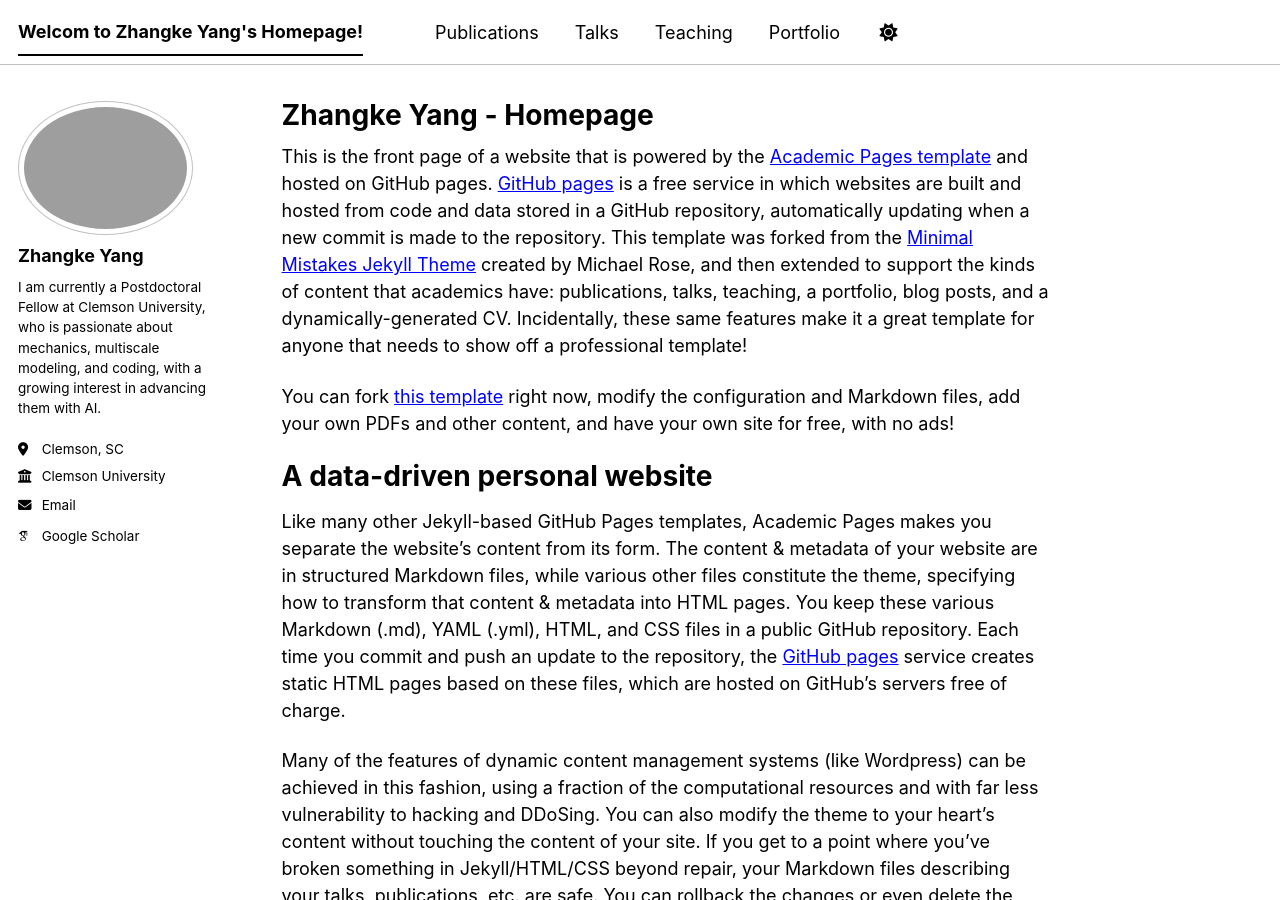
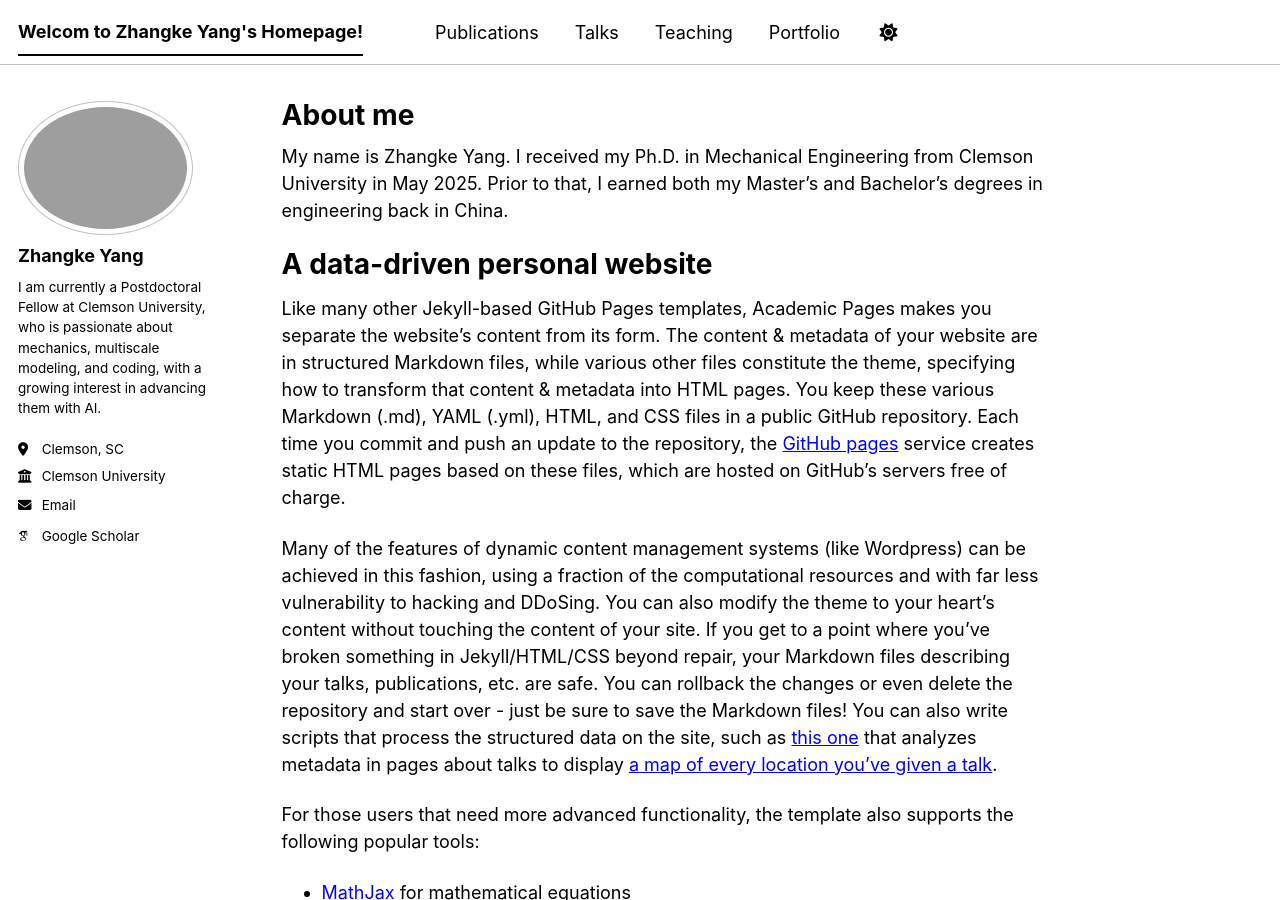
Before and after one commit to zkyang16/zkyang16.github.io, a Jekyll site: the page built from _pages/about.md, in a window 1280 px wide and 900 px high. Built offline with Jekyll 4.4.1, drawn with Linux system fonts in a browser that asks for light colours; some web fonts are replaced; a script bundle is joined from its source files by our own code; library files that are not in the unit come from our copies.

Commit message:
Update about.md

```diff
--- a/_pages/about.md
+++ b/_pages/about.md
@@ -1,15 +1,13 @@
 ---
 permalink: /
-title: "Zhangke Yang - Homepage"
+title: "About me"
 author_profile: true
 redirect_from:
   - /about/
   - /about.html
 ---
 
-This is the front page of a website that is powered by the [Academic Pages template](https://github.com/academicpages/academicpages.github.io) and hosted on GitHub pages. [GitHub pages](https://pages.github.com) is a free service in which websites are built and hosted from code and data stored in a GitHub repository, automatically updating when a new commit is made to the repository. This template was forked from the [Minimal Mistakes Jekyll Theme](https://mmistakes.github.io/minimal-mistakes/) created by Michael Rose, and then extended to support the kinds of content that academics have: publications, talks, teaching, a portfolio, blog posts, and a dynamically-generated CV. Incidentally, these same features make it a great template for anyone that needs to show off a professional template!
-
- You can fork [this template](https://github.com/academicpages/academicpages.github.io) right now, modify the configuration and Markdown files, add your own PDFs and other content, and have your own site for free, with no ads!
+My name is Zhangke Yang. I received my Ph.D. in Mechanical Engineering from Clemson University in May 2025. Prior to that, I earned both my Master’s and Bachelor’s degrees in engineering back in China.
 
 A data-driven personal website
 ======
```
